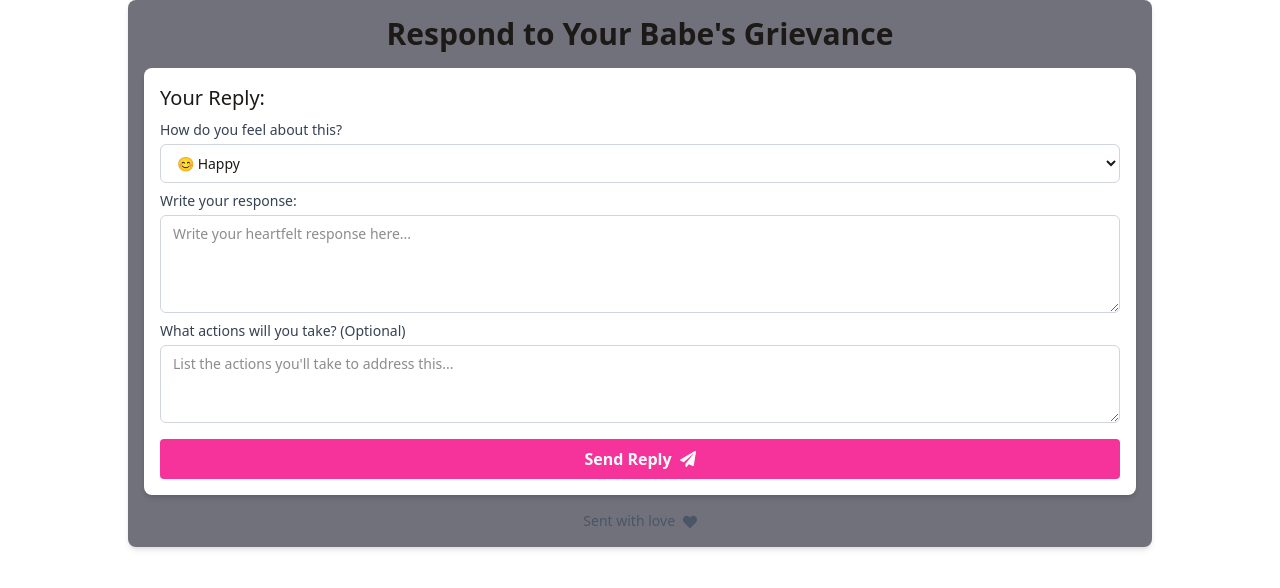
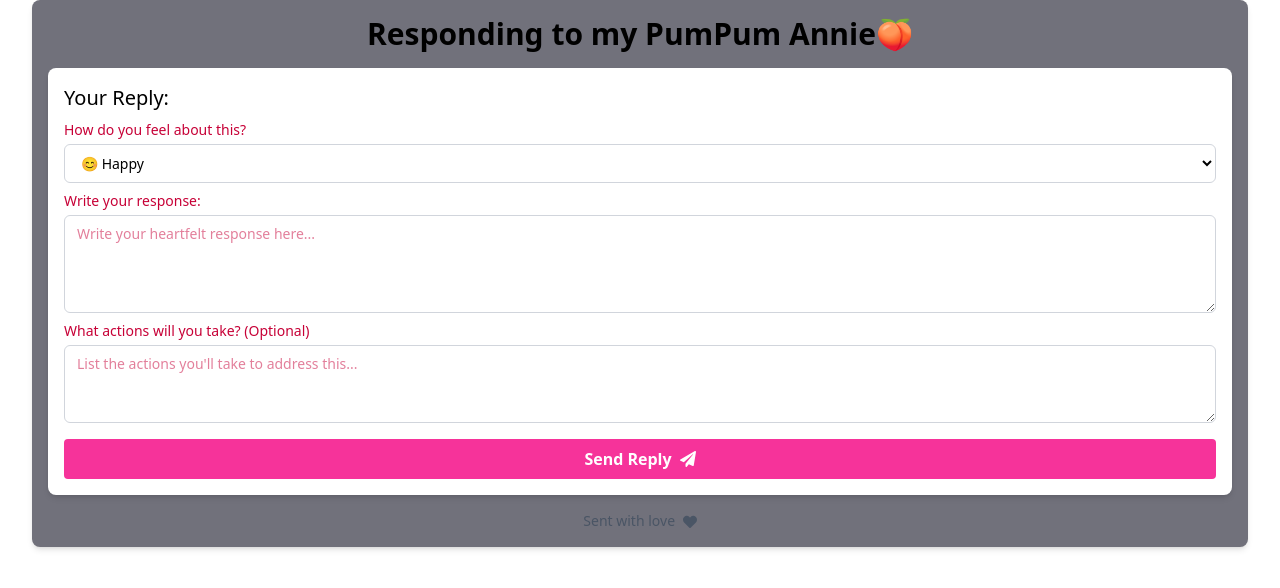
Before and after one commit to otinabrayo/portal-abuju, a React (Vite) app: page /a_reply in a window 1280 px wide. Shown: the top 588 px of the page. Built offline with nearby package versions, Linux system fonts and the light colour scheme; no server answers; sample sign-in values are in the browser's storage.

Commit message:
text area

```diff
--- a/src/App.jsx
+++ b/src/App.jsx
@@ -8,6 +8,7 @@ import Register from './components/Register'
 import O_Subject from './components/O_Subject'
 import Reply from './components/Reply'
 import A_Reply from './components/A_Reply'
+import ErrorBoundary from './components/ErrorBoundary'
 
 // Protected Route Component
 const ProtectedRoute = ({ children }) => {
@@ -21,9 +22,10 @@ const basename = isGitHubPages ? '/portal-abuju' : '/';
 
 function App() {
   return (
+    <ErrorBoundary>
       <GoogleOAuthProvider clientId={import.meta.env.VITE_GOOGLE_CLIENT_ID}>
-      <div className="bg-white dark:bg-stone-900 text-stone-900 dark:text-stone-300 min-h-screen font-inter">
-        <div className="max-w-5xl w-11/12 mx-auto">
+        <div className="w-full dark:bg-pink-100 min-h-screen font-inter">
+          <div className="max-w-7xl w-full mx-auto px-4 sm:px-6 lg:px-8">
             <Router basename={basename}>
               <Routes>
                 <Route path="/" element={<WelcomePage />} />
@@ -31,40 +33,46 @@ function App() {
                 <Route path="/register" element={<Register />} />
                 <Route path="/subject" element={
                   <ProtectedRoute>
+                    <ErrorBoundary>
                       <Subject />
+                    </ErrorBoundary>
                   </ProtectedRoute>
-              }
-              />
+                } />
                 <Route path="/o_subject" element={
                   <ProtectedRoute>
+                    <ErrorBoundary>
                       <O_Subject />
+                    </ErrorBoundary>
                   </ProtectedRoute>
-              }
-              />
+                } />
                 <Route path="/thankyou" element={
                   <ProtectedRoute>
+                    <ErrorBoundary>
                       <ThankYou />
+                    </ErrorBoundary>
                   </ProtectedRoute>
-              }
-              />
+                } />
                 <Route path="/reply" element={
                   <ProtectedRoute>
+                    <ErrorBoundary>
                       <Reply />
+                    </ErrorBoundary>
                   </ProtectedRoute>
-              }
-              />
+                } />
                 <Route path="/a_reply" element={
                   <ProtectedRoute>
+                    <ErrorBoundary>
                       <A_Reply />
+                    </ErrorBoundary>
                   </ProtectedRoute>
-              }
-              />
+                } />
                 <Route path="*" element={<Navigate to="/" replace />} />
               </Routes>
             </Router>
           </div>
         </div>
       </GoogleOAuthProvider>
+    </ErrorBoundary>
   )
 }
 
--- a/src/components/A_Reply.jsx
+++ b/src/components/A_Reply.jsx
@@ -21,7 +21,7 @@ function A_Reply() {
     setError('');
 
     try {
-      const response = await fetch('https://formspree.io/f/mdkgrejr', {
+      const response = await fetch('https://formspree.io/f/mrbqwzdg', {
         method: 'POST',
         headers: {
           'Content-Type': 'application/json',
@@ -58,7 +58,7 @@ function A_Reply() {
 
   return (
     <div className="bg-zinc-500 p-4 rounded-lg shadow-md">
-      <h1 className="text-3xl font-bold text-center mb-4">Respond to Your Babe's Grievance</h1>
+      <h1 className="text-3xl font-bold text-center mb-4">Responding to my PumPum Annie🍑</h1>
       <div className="bg-white p-4 rounded-lg shadow-md mb-4">
         <h2 className="text-xl font-medium mb-2">Your Reply:</h2>
 
@@ -69,7 +69,7 @@ function A_Reply() {
         )}
 
         <div className="mb-2">
-          <label htmlFor="moodFeedback" className="block text-sm font-medium text-gray-700">
+          <label htmlFor="moodFeedback" className="block text-sm font-medium text-rose-700">
             How do you feel about this?
           </label>
           <select
@@ -89,7 +89,7 @@ function A_Reply() {
         </div>
 
         <div className="mb-2">
-          <label htmlFor="replyMessage" className="block text-sm font-medium text-gray-700">
+          <label htmlFor="replyMessage" className="block text-sm font-medium text-rose-700">
             Write your response:
           </label>
           <textarea
@@ -97,14 +97,14 @@ function A_Reply() {
             value={replyMessage}
             onChange={(e) => setReplyMessage(e.target.value)}
             rows="4"
-            className="mt-1 block w-full px-3 py-2 border border-gray-300 rounded-md focus:outline-none focus:ring-indigo-500 focus:border-indigo-500 sm:text-sm"
+            className="text-rose-700 mt-1 block w-full px-3 py-2 border border-gray-300 rounded-md focus:outline-none focus:ring-indigo-500 focus:border-indigo-500 sm:text-sm"
             disabled={isLoading}
             placeholder="Write your heartfelt response here..."
           />
         </div>
 
         <div className="mb-2">
-          <label htmlFor="actionPlan" className="block text-sm font-medium text-gray-700">
+          <label htmlFor="actionPlan" className="text-rose-700 block text-sm font-medium text-gray-700">
             What actions will you take? (Optional)
           </label>
           <textarea
@@ -112,7 +112,7 @@ function A_Reply() {
             value={actionPlan}
             onChange={(e) => setActionPlan(e.target.value)}
             rows="3"
-            className="mt-1 block w-full px-3 py-2 border border-gray-300 rounded-md focus:outline-none focus:ring-indigo-500 focus:border-indigo-500 sm:text-sm"
+            className="text-rose-700 mt-1 block w-full px-3 py-2 border border-gray-300 rounded-md focus:outline-none focus:ring-indigo-500 focus:border-indigo-500 sm:text-sm"
             disabled={isLoading}
             placeholder="List the actions you'll take to address this..."
           />
--- a/src/components/O_Subject.jsx
+++ b/src/components/O_Subject.jsx
@@ -9,7 +9,7 @@ function O_Subject() {
     Message: '',
     Mood: '',
     Severity: '',
-    Reply:'https://github.com/otinabrayo/portal-abuju/deployments'
+    Reply:'https://portal-abuju.vercel.app/reply'
   });
   const [error, setError] = useState('');
   const [success, setSuccess] = useState(false);
@@ -160,7 +160,7 @@ function O_Subject() {
             placeholder="Custom Solution/severity when needed"
             value={formData.Custom_Solution}
             onChange={handleChange}
-            className="text-pink-900 border-3 border-pink-400 rounded-md p-9 mb-6 focus:border-green-500 focus:outline-none"
+            className="text-black border-3 border-pink-400 rounded-md p-9 mb-6 focus:border-green-500 focus:outline-none"
           ></textarea>
 
           <button
--- a/src/components/Reply.jsx
+++ b/src/components/Reply.jsx
@@ -21,7 +21,7 @@ function Reply() {
     setError('');
 
     try {
-      const response = await fetch('https://formspree.io/f/mrbqwzdg', {
+      const response = await fetch('https://formspree.io/f/mdkgrejr', {
         method: 'POST',
         headers: {
           'Content-Type': 'application/json',
@@ -58,7 +58,7 @@ function Reply() {
 
   return (
     <div className="bg-zinc-500 p-4 rounded-lg shadow-md">
-      <h1 className="text-3xl font-bold text-center mb-4">Respond to Your Babe's Grievance</h1>
+      <h1 className="text-3xl font-bold text-center mb-4">Responding to my Love Otina ❤</h1>
       <div className="bg-white p-4 rounded-lg shadow-md mb-4">
         <h2 className="text-xl font-medium mb-2">Your Reply:</h2>
 
@@ -68,8 +68,8 @@ function Reply() {
           </div>
         )}
 
-        <div className="mb-2">
-          <label htmlFor="moodFeedback" className="block text-sm font-medium text-gray-700">
+<div className="mb-2">
+          <label htmlFor="moodFeedback" className="block text-sm font-medium text-rose-700">
             How do you feel about this?
           </label>
           <select
@@ -89,7 +89,7 @@ function Reply() {
         </div>
 
         <div className="mb-2">
-          <label htmlFor="replyMessage" className="block text-sm font-medium text-gray-700">
+          <label htmlFor="replyMessage" className="block text-sm font-medium text-rose-700">
             Write your response:
           </label>
           <textarea
@@ -97,14 +97,14 @@ function Reply() {
             value={replyMessage}
             onChange={(e) => setReplyMessage(e.target.value)}
             rows="4"
-            className="mt-1 block w-full px-3 py-2 border border-gray-300 rounded-md focus:outline-none focus:ring-indigo-500 focus:border-indigo-500 sm:text-sm"
+            className="text-rose-700 mt-1 block w-full px-3 py-2 border border-gray-300 rounded-md focus:outline-none focus:ring-indigo-500 focus:border-indigo-500 sm:text-sm"
             disabled={isLoading}
             placeholder="Write your heartfelt response here..."
           />
         </div>
 
         <div className="mb-2">
-          <label htmlFor="actionPlan" className="block text-sm font-medium text-gray-700">
+          <label htmlFor="actionPlan" className="text-rose-700 block text-sm font-medium text-gray-700">
             What actions will you take? (Optional)
           </label>
           <textarea
@@ -112,7 +112,7 @@ function Reply() {
             value={actionPlan}
             onChange={(e) => setActionPlan(e.target.value)}
             rows="3"
-            className="mt-1 block w-full px-3 py-2 border border-gray-300 rounded-md focus:outline-none focus:ring-indigo-500 focus:border-indigo-500 sm:text-sm"
+            className="text-rose-700 mt-1 block w-full px-3 py-2 border border-gray-300 rounded-md focus:outline-none focus:ring-indigo-500 focus:border-indigo-500 sm:text-sm"
             disabled={isLoading}
             placeholder="List the actions you'll take to address this..."
           />
--- a/src/components/Subject.jsx
+++ b/src/components/Subject.jsx
@@ -9,7 +9,7 @@ function Subject() {
     Message: '',
     Mood: '',
     Severity: '',
-    Reply:'https://github.com/otinabrayo/portal-abuju/deployments'
+    Reply:'https://portal-abuju.vercel.app/a_reply'
   });
   const [error, setError] = useState('');
   const [success, setSuccess] = useState(false);
@@ -155,7 +155,7 @@ function Subject() {
             placeholder="Custom Solution/severity when needed"
             value={formData.Custom_Solution}
             onChange={handleChange}
-            className="text-pink-900 border-3 border-pink-400 rounded-md p-9 mb-6 focus:border-green-500 focus:outline-none"
+            className="text-black border-3 border-pink-400 rounded-md p-9 mb-6 focus:border-green-500 focus:outline-none"
           ></textarea>
 
           <button
@@ -164,6 +164,16 @@ function Subject() {
           >
             Submit 💌
           </button>
+
+          {/* <button
+            onClick={() => {
+              navigate('/a_reply');
+            }}
+            className="bg-pink-500 hover:bg-pink-600 text-white font-semibold py-3 px-6 rounded-full transition transform hover:scale-105 mt-4"
+          >
+            Reply
+          </button> */}
+
         </form>
       </div>
     </div>
```
Also changed, not shown: src/components/ErrorBoundary.jsx (+26 -5 lines). Lines whose indentation alone changed are shown as unchanged.
